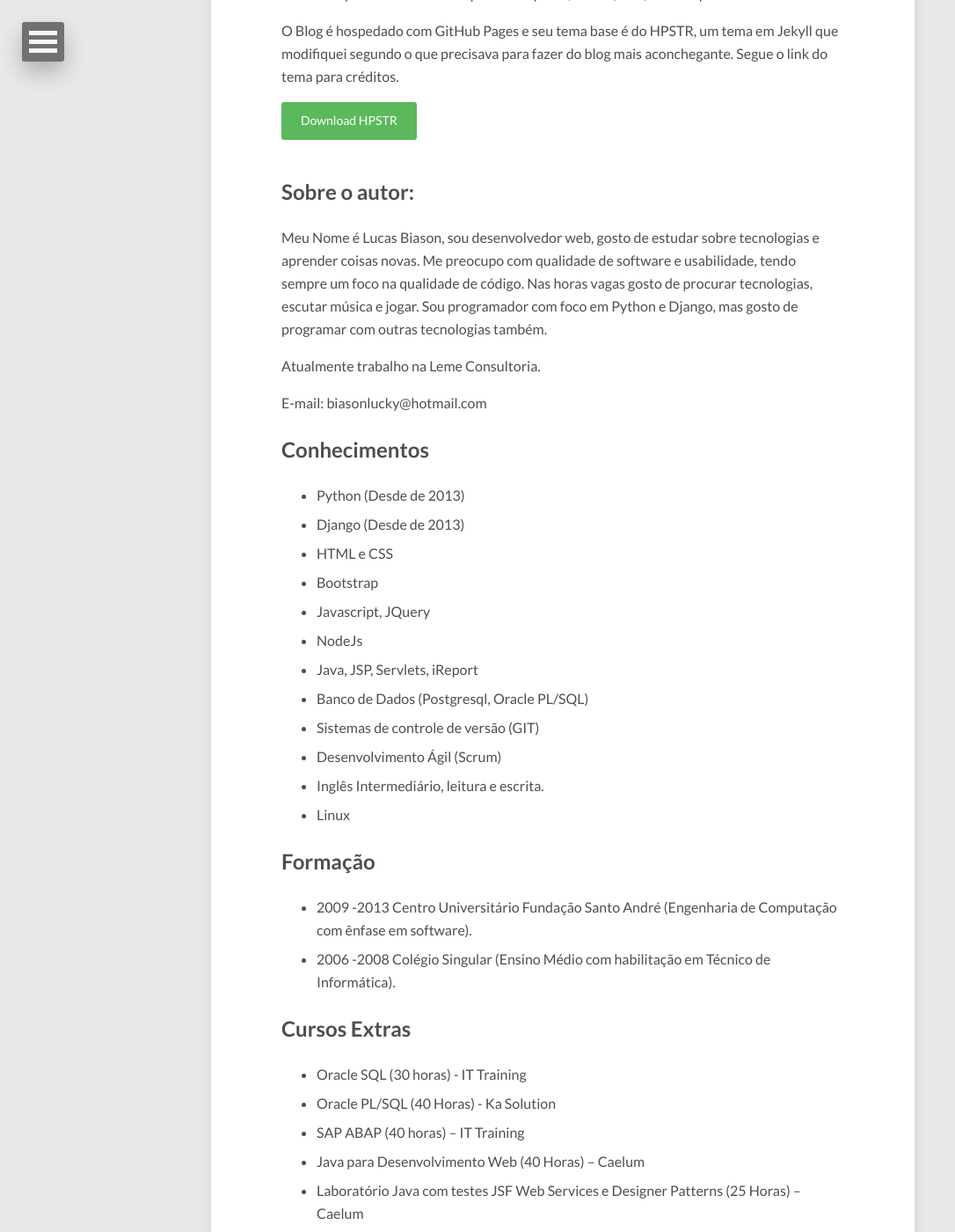
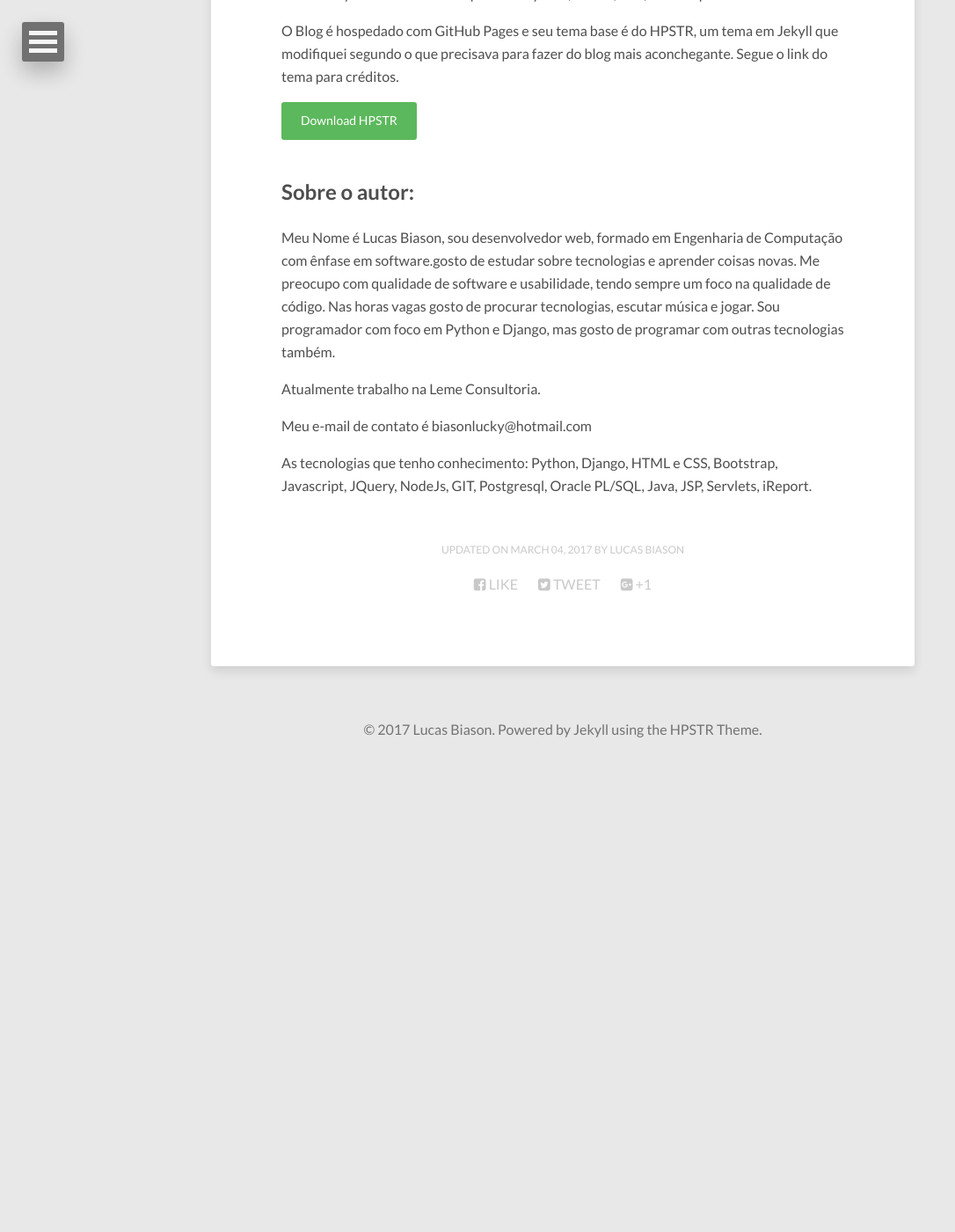
Before and after one commit to LucasBiason/LucasBiason.github.io, a Jekyll site: the page built from about/index.md, in a window 1280 px wide and 1400 px high, scrolled down 787 px. Shown: the whole window at 88% size, without its empty margins (0-1086 px from the left). Built offline with Jekyll 4.4.1, drawn with Linux system fonts in a browser that asks for light colours; nearby versions of some CDN libraries; after the commit the page ends 1657 px from its top, so only the background shows below that; some of the changed text lies outside the part shown.

Commit message:
Update index.md

```diff
--- a/about/index.md
+++ b/about/index.md
@@ -20,41 +20,10 @@ O Blog é hospedado com GitHub Pages e seu tema base é do HPSTR, um tema em Jek
 
 ## Sobre o autor:
 
-Meu Nome é Lucas Biason, sou desenvolvedor web, gosto de estudar sobre tecnologias e aprender coisas novas. Me preocupo com qualidade de software e usabilidade, tendo sempre um foco na qualidade de código. Nas horas vagas gosto de procurar tecnologias, escutar música e jogar. Sou programador com foco em Python e Django, mas gosto de programar com outras tecnologias também.
+Meu Nome é Lucas Biason, sou desenvolvedor web, formado em Engenharia de Computação com ênfase em software.gosto de estudar sobre tecnologias e aprender coisas novas. Me preocupo com qualidade de software e usabilidade, tendo sempre um foco na qualidade de código. Nas horas vagas gosto de procurar tecnologias, escutar música e jogar. Sou programador com foco em Python e Django, mas gosto de programar com outras tecnologias também.
 
 Atualmente trabalho na Leme Consultoria.
 
-E-mail: biasonlucky@hotmail.com
+Meu e-mail de contato é biasonlucky@hotmail.com
 
-## Conhecimentos
-
-* Python (Desde de 2013)
-* Django (Desde de 2013)
-* HTML e CSS
-* Bootstrap
-* Javascript, JQuery
-* NodeJs
-* Java, JSP, Servlets, iReport
-* Banco de Dados (Postgresql, Oracle PL/SQL)
-* Sistemas de controle de versão (GIT)
-* Desenvolvimento Ágil (Scrum)
-* Inglês Intermediário, leitura e escrita.
-* Linux
-
-## Formação
-
-- 2009 -2013 Centro Universitário Fundação Santo André (Engenharia de Computação com ênfase em software).
-- 2006 -2008 Colégio Singular (Ensino Médio com habilitação em Técnico de Informática).
-
-## Cursos Extras
-
-* Oracle SQL (30 horas) - IT Training
-* Oracle PL/SQL (40 Horas) - Ka Solution
-* SAP ABAP (40 horas) – IT Training
-* Java para Desenvolvimento Web (40 Horas) – Caelum
-* Laboratório Java com testes JSF Web Services e Designer Patterns (25 Horas) – Caelum
-* Desenvolvimento de Aplicativo Android – Caelum
-* UX e Usabilidade Web (25 horas) - Caelum
-* Design Patterns Python I (16 horas) - Alura
-* Design Patterns Python II (16 horas) - Alura
-* Aplicações WEB em JavaScript com Node.js e Express (20 horas) – Caelum
+As tecnologias que tenho conhecimento: Python, Django, HTML e CSS, Bootstrap, Javascript, JQuery, NodeJs, GIT, Postgresql, Oracle PL/SQL, Java, JSP, Servlets, iReport.
```
